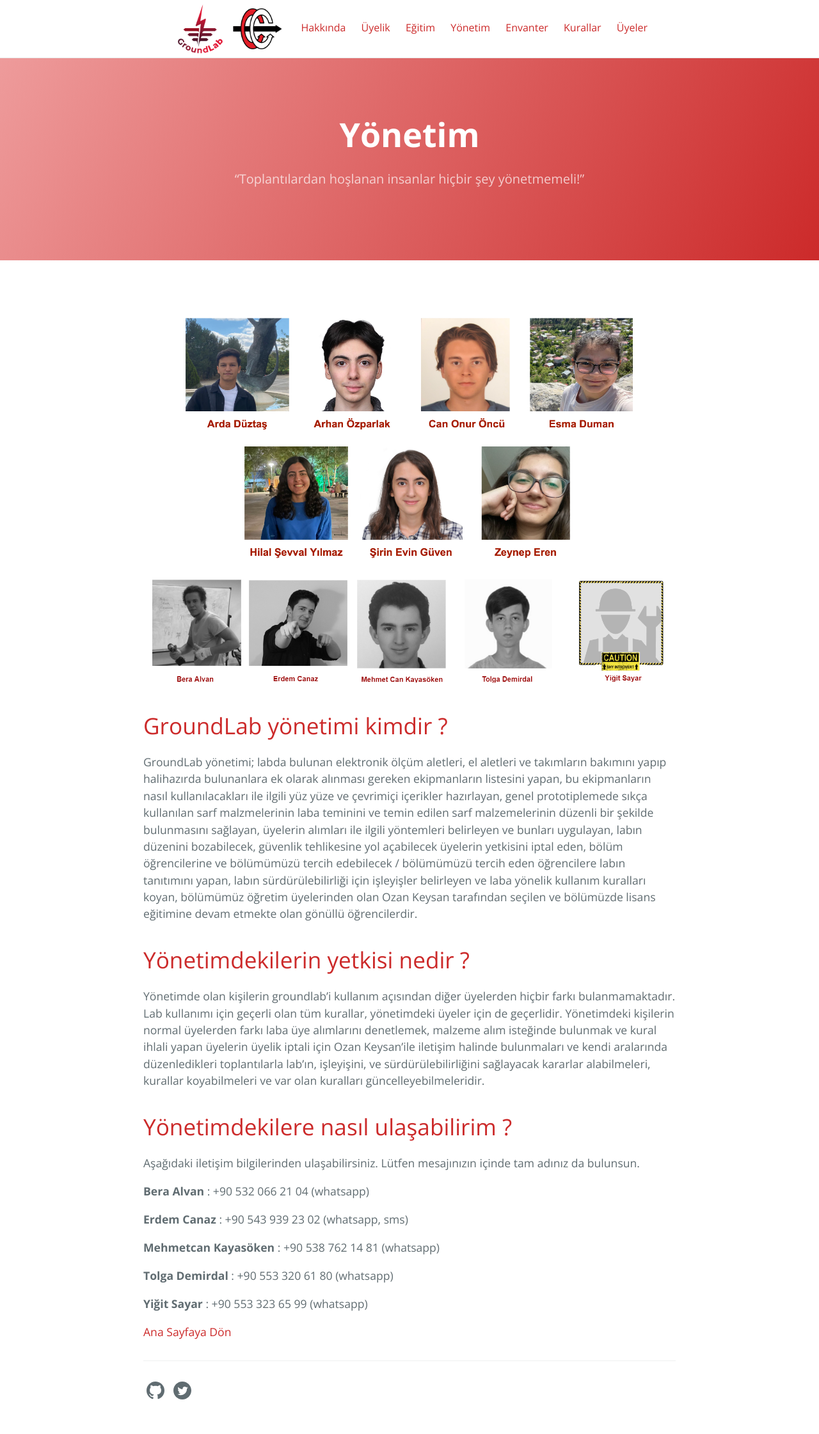
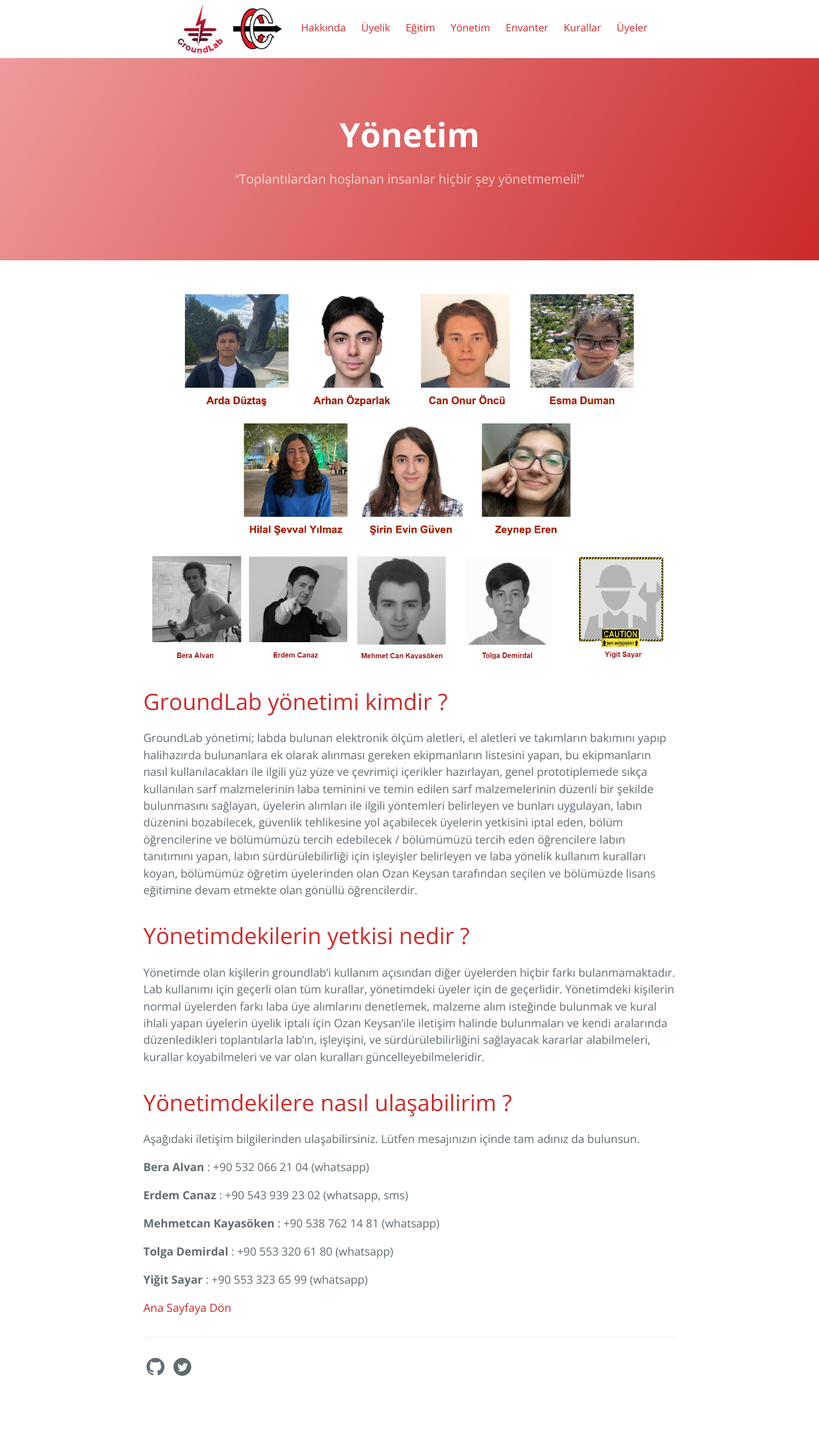
Before and after one commit to groundlabmetu/groundlabmetu.github.io, a Jekyll site: the page built from yönetim.md, in a window 1280 px wide. Shown: the whole page at 64% size. Built offline with Jekyll 4.4.1, drawn with Linux system fonts in a browser that asks for light colours; after the commit the page ends 2205 px from its top, so only the background shows below that.

Commit message:
Update yönetim.md

```diff
--- a/yönetim.md
+++ b/yönetim.md
@@ -8,7 +8,7 @@
 ---
 
 <p align="center" width="100%">
-   <img width="100%" src="/assets/yonetim2.2.png"  > <b> </b>
+   <img width="100%" src="/assets/yonetim2.3.png"  > <b> </b>
 </p>
 
 <p align="center" width="100%">
```
